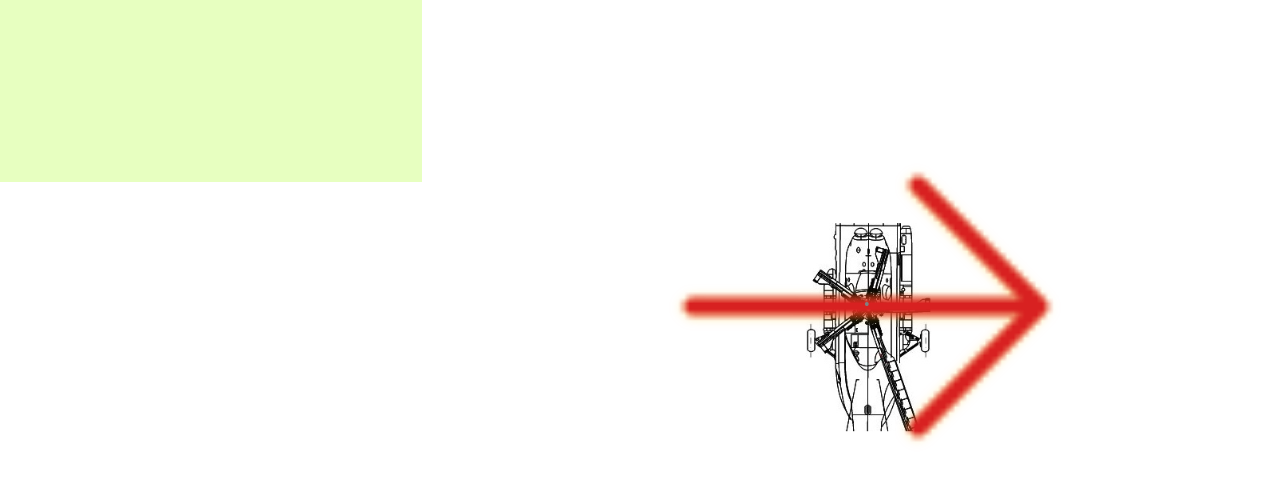
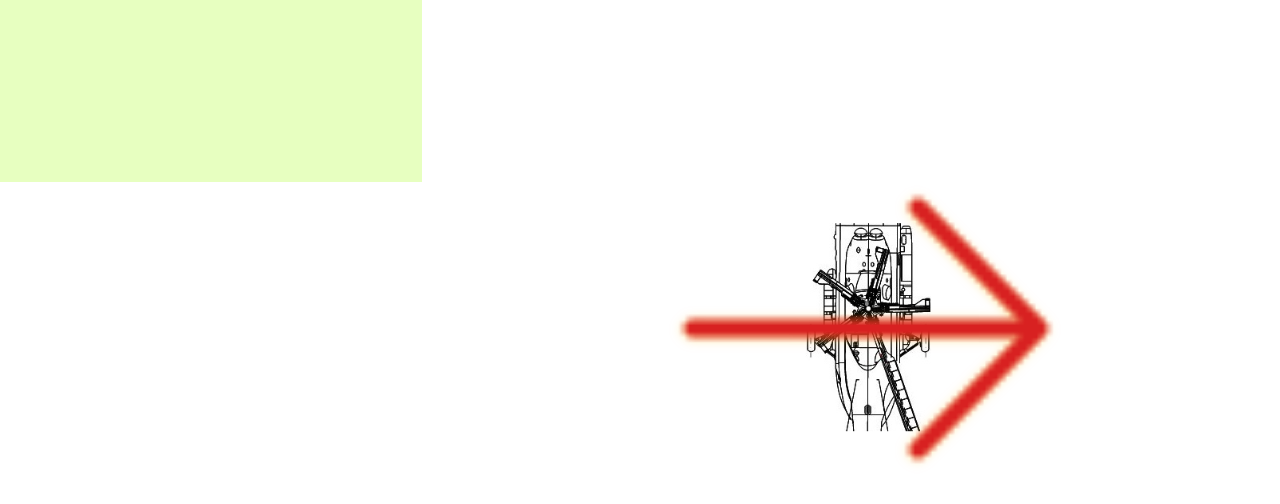
Before and after one commit to bodik24ua/shoot-detect, a plain HTML site: page index.html in a window 1280 px wide. Shown: the part 104-608 px from the top of the page. Drawn offline with Linux system fonts and the light colour scheme.

Commit message:
fix center position to all elements

```diff
--- a/style.css
+++ b/style.css
@@ -121,7 +121,7 @@ body{
 .arrow {
     position: absolute;
     left: 26%;
-    top: 26%;
+    top: 230px;
     display: block;
     width: 50%;
     transform: rotate(90deg);
```
